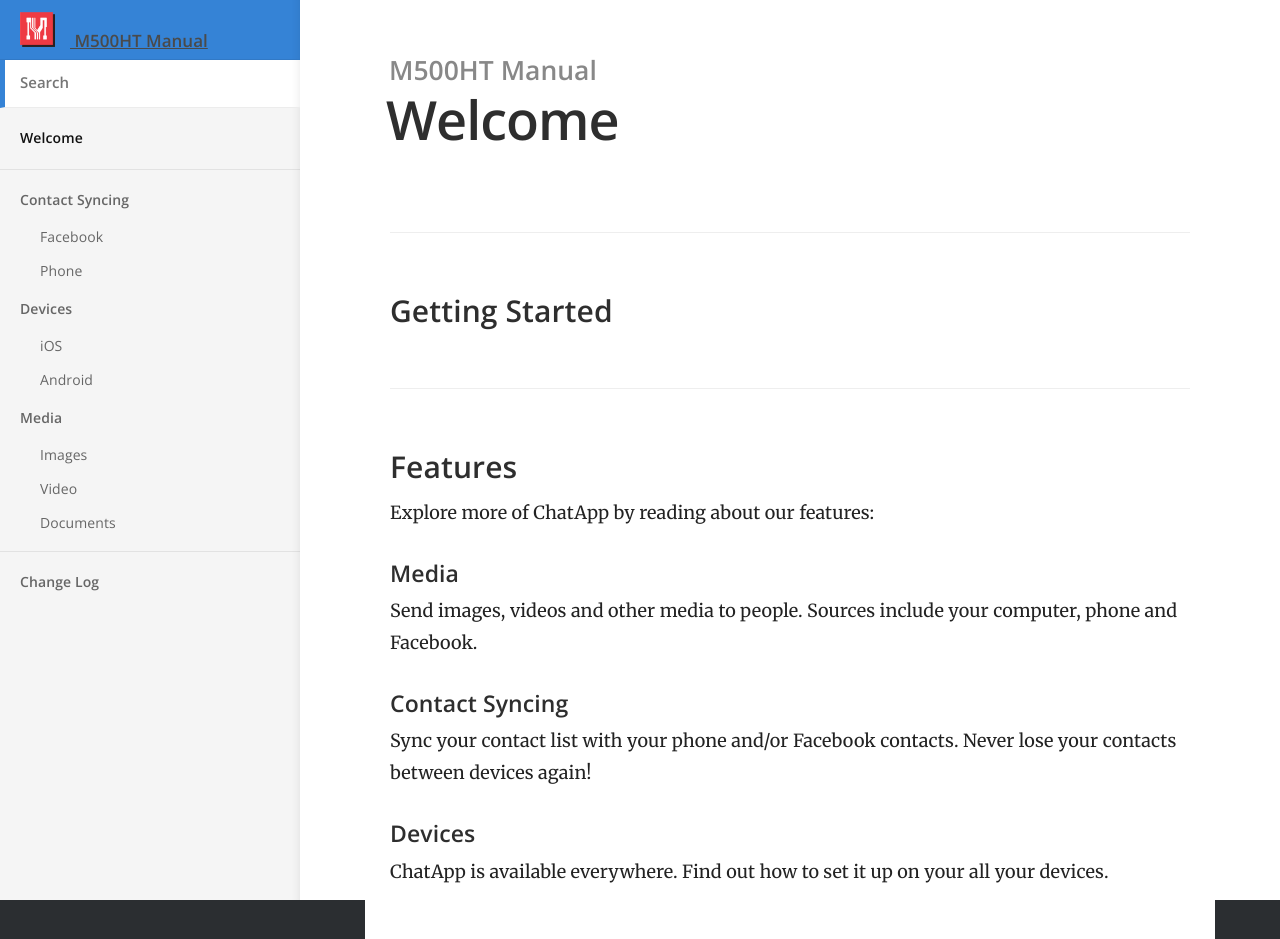
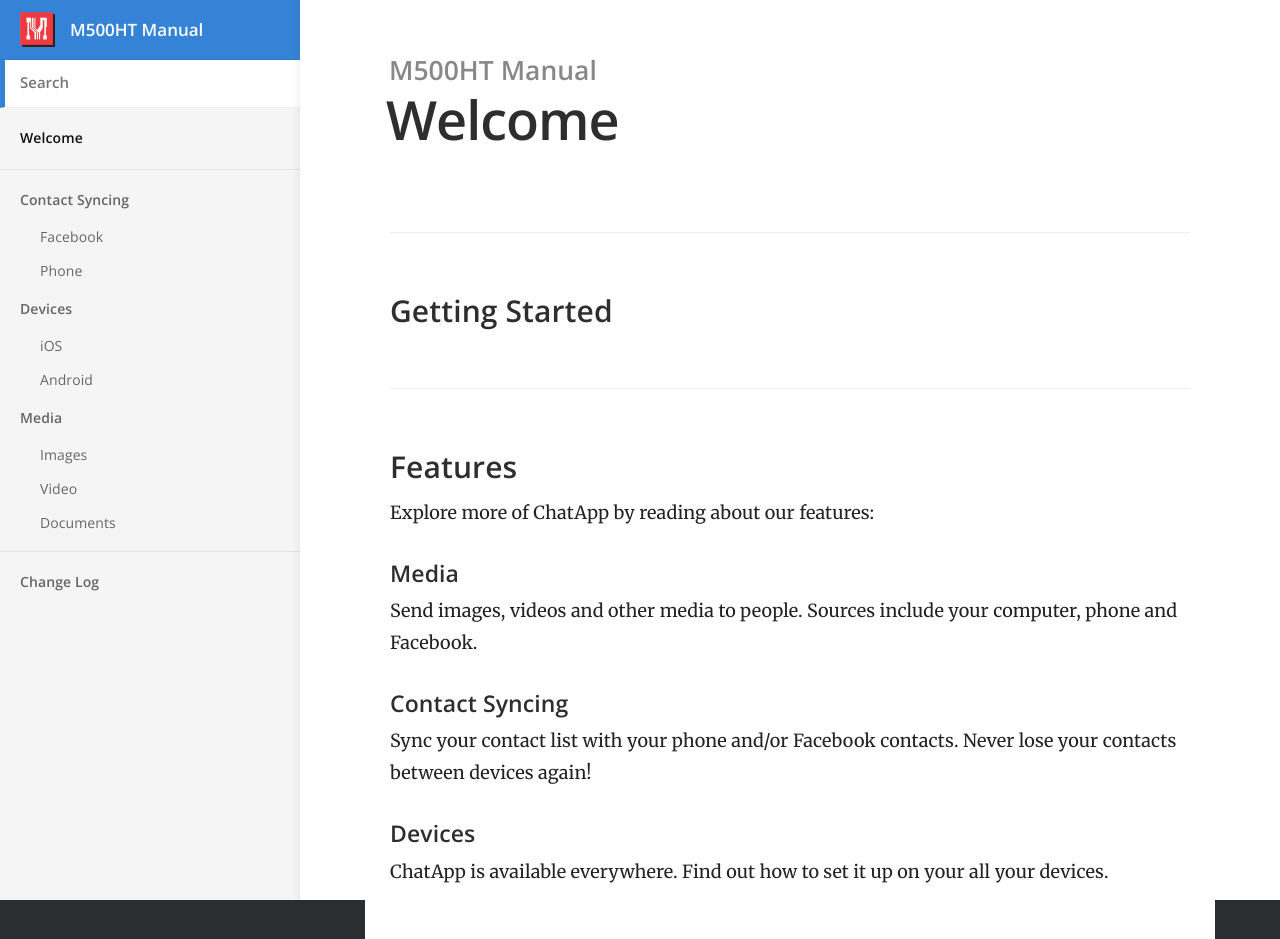
Before and after one commit to lte0609/ht_kr, a Jekyll site: the page built from index.md, in a window 1280 px wide. Built offline with Jekyll 4.4.1, drawn with Linux system fonts in a browser that asks for light colours.

Commit message:
Update default.html

```diff
--- a/_layouts/default.html
+++ b/_layouts/default.html
@@ -27,8 +27,8 @@
 	<body>
 		<header>
 			<h1>
-				<a href="{{ site.baseurl }}/"><img src="{{ site.baseurl }}/images/logo240.png" width="40" height="40" alt="{{ site.title }} logo">
-				{{ site.title }}</a>
+				<a href="{{ site.baseurl }}/"><img src="{{ site.baseurl }}/images/logo240.png" width="40" height="40" alt="{{ site.title }} logo"></a>
+				{{ site.title }}
 				<button type="button" class="open-nav" id="open-nav"></button>
 			</h1>
 
```
